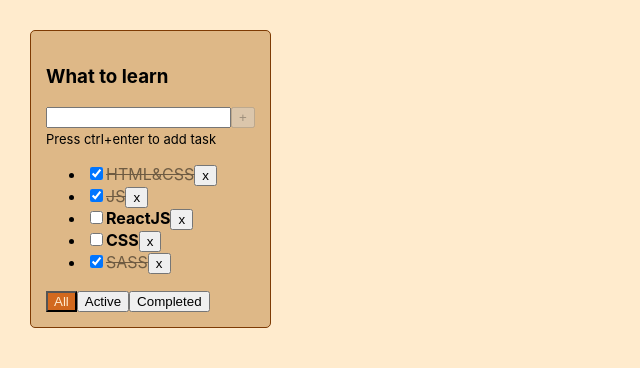
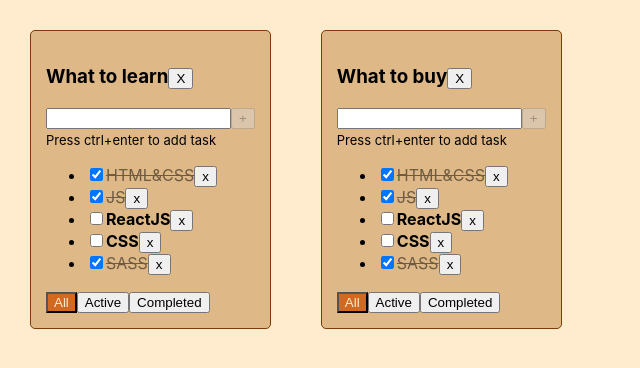
Before and after one commit to PavelNovik/todolist, a React (Create React App) app: page / in a window 1280 px wide. Shown: the top 368 px of the page, without its empty margins (0-640 px from the left). Built offline with nearby package versions, Linux system fonts and the light colour scheme.

Commit message:
todolist 05

```diff
--- a/src/App.tsx
+++ b/src/App.tsx
@@ -4,56 +4,93 @@
 import {v1} from "uuid";
 
 export type FilterType = 'all' | 'active' | 'completed'
-
+export type TodolistType = {
+    id: string
+    title: string
+    filter: FilterType
+}
+type TasksType = {
+    [todolistId: string]: TaskType[]
+}
 
 function App() {
     // BLL
-    const todoListTitle: string = "What to learn"
 
     // useState()
     // useReducer()
     // redux
+    const todolistId1 = v1();
+    const todolistId2 = v1();
 
-    const [tasks, setTasks] = useState<Array<TaskType>>([
-        {id: v1(), title: "HTML&CSS", isDone: true},
+
+    const [todolists, setTodolists] = useState<TodolistType[]>(
+        [
+            {id: todolistId1, title: "What to learn", filter: "all"},
+            {id: todolistId2, title: "What to buy", filter: "all"},
+        ]
+    )
+
+
+    const [tasks, setTasks] = useState<TasksType>({
+            [todolistId1]: [{id: v1(), title: "HTML&CSS", isDone: true},
                 {id: v1(), title: "JS", isDone: true},
                 {id: v1(), title: "ReactJS", isDone: false},
                 {id: v1(), title: "CSS", isDone: false},
-        {id: v1(), title: "SASS", isDone: true},
-    ])
+                {id: v1(), title: "SASS", isDone: true}],
+            [todolistId2]: [{id: v1(), title: "HTML&CSS", isDone: true},
+                {id: v1(), title: "JS", isDone: true},
+                {id: v1(), title: "ReactJS", isDone: false},
+                {id: v1(), title: "CSS", isDone: false},
+                {id: v1(), title: "SASS", isDone: true}],
+        }
+    )
 
 
-    const removeTask = (taskId: string) => {
-        const result: Array<TaskType> = tasks.filter(t => t.id !== taskId)
+    const removeTask = (todolistId: string, taskId: string) => {
+        const result: TasksType = {...tasks, [todolistId]: tasks[todolistId].filter(t => t.id !== taskId)}
         setTasks(result)
     }
 
-    const [filter, setFilter] = useState<FilterType>('all')
+    // const [filter, setFilter] = useState<FilterType>('all')
 
 
-    const filteredTasks: Array<TaskType> = filter === "active" ? tasks.filter(t => !t.isDone) : filter === "completed" ? tasks.filter(t => t.isDone) : tasks
-
-    const filterTask = (value: FilterType) => {
-        setFilter(value)
+    const filterTask = (todolistId: string, value: FilterType) => {
+        setTodolists(todolists.map(t => t.id === todolistId ? {...t, filter: value} : t))
     }
-    const addTask = (newTitle: string) => {
+    const addTask = (todolistId: string, newTitle: string) => {
         const newTask: TaskType = {id: v1(), title: newTitle, isDone: false}
-        setTasks([newTask, ...tasks])
+        setTasks({...tasks, [todolistId]: [newTask, ...tasks[todolistId]]})
     }
-    const changeTaskStatus = (id: string, isDone: boolean) => {
-        const changedTasks = tasks.map(t => t.id === id ? {...t, isDone: isDone} : t)
+    const changeTaskStatus = (todolistId: string, id: string, isDone: boolean) => {
+        const changedTasks: TasksType = {
+            ...tasks,
+            [todolistId]: tasks[todolistId].map(t => t.id === id ? {...t, isDone: isDone} : t)
+        }
         setTasks(changedTasks)
+    }
+    const removeTodolist = (todolistId: string) => {
+        setTodolists(todolists.filter(td => td.id !== todolistId))
+        delete tasks[todolistId]
     }
 
     return (
         <div className="App">
-            <Todolist title={todoListTitle}
+            {todolists.map(el => {
+                const filteredTasks: TaskType[] = el.filter === "active" ? tasks[el.id].filter(t => !t.isDone) : el.filter === "completed" ? tasks[el.id].filter(t => t.isDone) : tasks[el.id]
+                return (
+                    <Todolist key={el.id}
+                              id={el.id}
+                              title={el.title}
                               tasks={filteredTasks}
                               removeTask={removeTask}
                               filterTask={filterTask}
-                      filter={filter}
+                              filter={el.filter}
                               addTask={addTask}
-                      changeTaskStatus={changeTaskStatus}/>
+                              changeTaskStatus={changeTaskStatus}
+                              removeTodolist={removeTodolist}/>
+                )
+            })}
+
         </div>
     );
 }
--- a/src/Todolist.tsx
+++ b/src/Todolist.tsx
@@ -8,23 +8,27 @@
 }
 
 type TodolistPropsType = {
+    id: string
     title: string
-    tasks: Array<TaskType>
-    removeTask: (taskId: string) => void
-    filterTask: (value: FilterType) => void
+    tasks: TaskType[]
+    removeTask: (todolistId: string, taskId: string) => void
+    filterTask: (todolistId: string, value: FilterType) => void
     filter: FilterType
-    addTask: (newTitle: string) => void
-    changeTaskStatus: (id: string, isDone: boolean) => void
+    addTask: (todolistId: string, newTitle: string) => void
+    changeTaskStatus: (todolistId: string, id: string, isDone: boolean) => void
+    removeTodolist: (todolistIs: string) => void
 }
 
 export const Todolist: FC<TodolistPropsType> = ({
+                                                    id,
                                                     title,
                                                     tasks,
                                                     removeTask,
                                                     filterTask,
                                                     filter,
                                                     addTask,
-                                                    changeTaskStatus
+                                                    changeTaskStatus,
+                                                    removeTodolist
                                                 }) => {
 
     const [newTitle, setNewTitle] = useState<string>('')
@@ -32,7 +36,7 @@
 
     const onClickHandler = () => {
         const trimmedTitle = newTitle.trim()
-        trimmedTitle ? addTask(trimmedTitle) : setError(true)
+        trimmedTitle ? addTask(id, trimmedTitle) : setError(true)
         setNewTitle('')
     }
     const onChangeHandler = (e: ChangeEvent<HTMLInputElement>) => {
@@ -44,22 +48,23 @@
             onClickHandler()
         }
     }
+    const removeTodolistHandler = () => removeTodolist(id)
     const setFilterAll = () => {
-        filterTask('all')
+        filterTask(id, 'all')
     }
     const setFilterActive = () => {
-        filterTask('active')
+        filterTask(id, 'active')
     }
     const setFilterCompleted = () => {
-        filterTask('completed')
+        filterTask(id, 'completed')
     }
 
     const listItems: Array<JSX.Element> = tasks.map((t) => {
         const removeTaskHandler = () => {
-            removeTask(t.id)
+            removeTask(id, t.id)
         }
         const changeTaskStatusHandler = (e: ChangeEvent<HTMLInputElement>) => {
-            changeTaskStatus(t.id, e.currentTarget.checked)
+            changeTaskStatus(id, t.id, e.currentTarget.checked)
         }
         return (<li key={t.id}>
                 <input onChange={changeTaskStatusHandler} type="checkbox" checked={t.isDone}/>
@@ -79,7 +84,9 @@
 
     return (
         <div className={"todolist"}>
-            <h3>{title}</h3>
+            <h3>{title}
+                <button onClick={removeTodolistHandler}>X</button>
+            </h3>
             <div>
                 <input className={error ? 'error' : undefined} value={newTitle} onChange={onChangeHandler}
                        onKeyDown={onKeyDownHandler}/>
```
Lines whose indentation alone changed are shown as unchanged.
